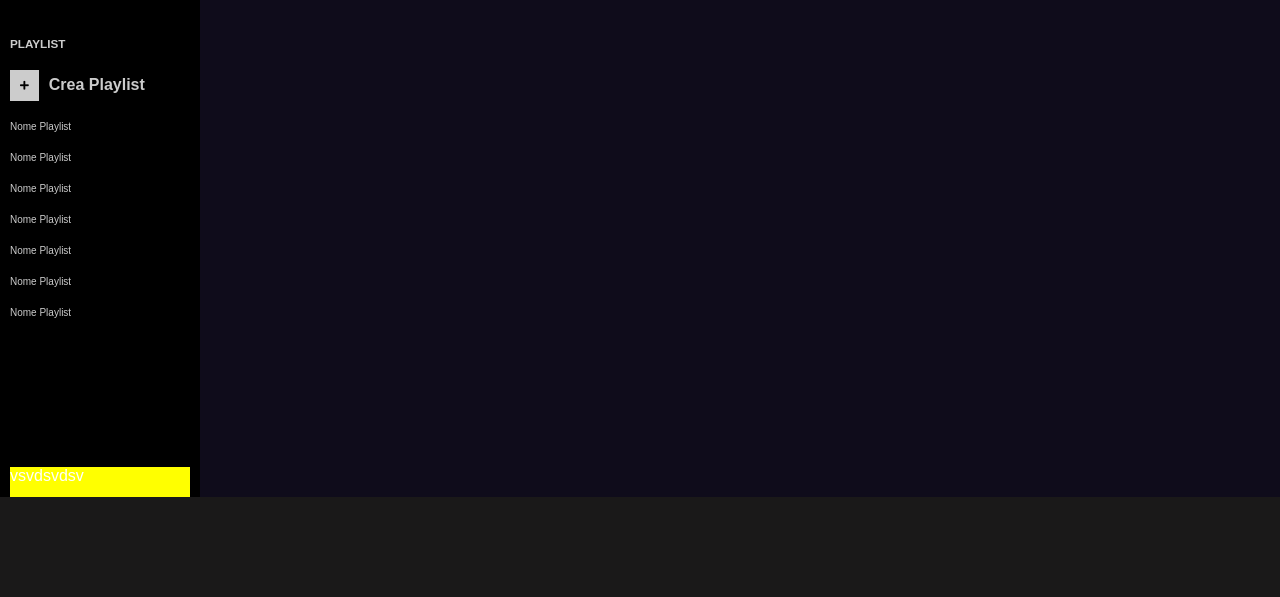
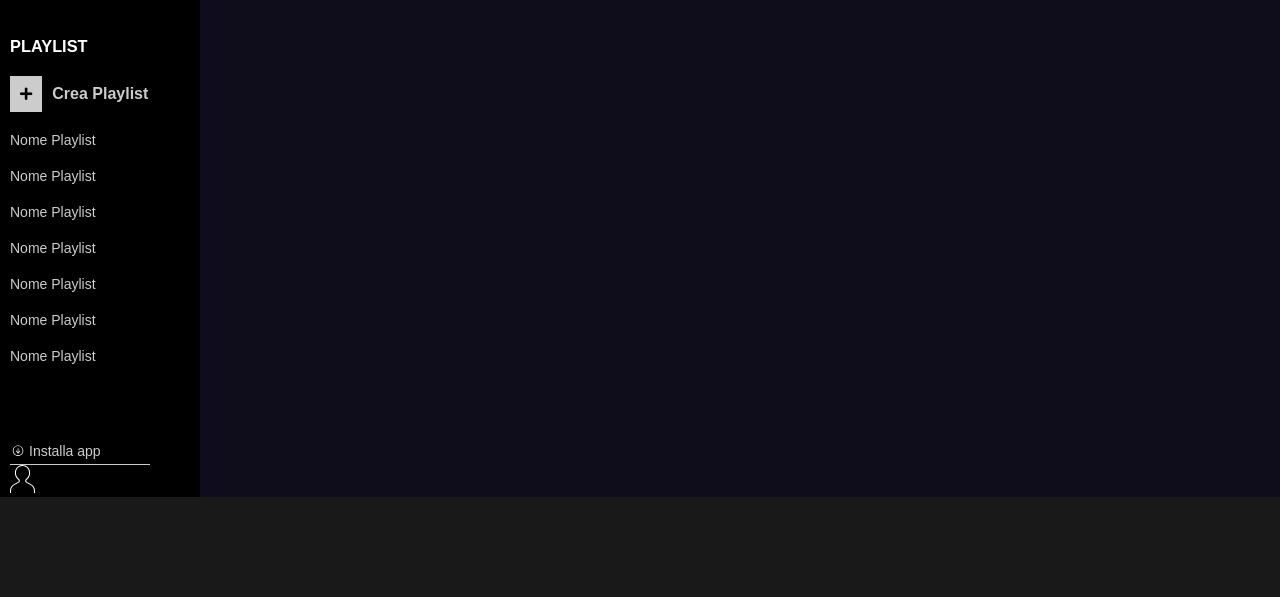
Before and after one commit to Andrea1302/html-css-spotifyweb, a plain HTML site: page index.html in a window 1280 px wide. Shown: the part 203-800 px from the top of the page. Drawn offline with Linux system fonts and the light colour scheme.

Commit message:
Navbar left

```diff
--- a/css/style.css
+++ b/css/style.css
@@ -28,8 +28,6 @@ main{
     background-color: black;
     height: 100%;
     float: left;
-    /* debug  */
-    color: white;
 }
 #central {
     width: calc(100% - 200px );
@@ -67,6 +65,9 @@ footer{
 #navbar_left{
     padding: 0 10px;
     height: 100%;
+    /* display: flex;
+    flex-direction: column;
+    justify-content: space-between;  */
 }
 #navbar_left .space_navbar_left{
     margin:20px 0 ;
@@ -86,6 +87,7 @@ footer{
     /* Search home library  */
     #container_top{
         height:90% ;
+        overflow-y: scroll;
     }
     #nav_top .icon_navbar{
         width: 20%;
@@ -102,16 +104,17 @@ footer{
         align-items: center;
     }
     #nav_top .padding_span{
-        font-size: 10px;
+        font-size: 14px;
     }
 
     /* Playlist  */
     #playlist{
         color: #ccc;
-        font-size: 10px;
+        font-size: 14px;
     }
     #playlist h3{
         margin-top: 40px;
+        color: white;
     }
     #playlist #add_playlist{
         display: flex;
@@ -137,19 +140,30 @@ footer{
         margin: 20px 0;
     }
 
+    /* User e download  */
+    #user_download{
+        color: #ccc;
+        font-size: 14px;
+        display: flex;
+        align-items: center;
+        border-bottom: 1px solid #ccc ;
+        padding-bottom: 5px;
+    }
+    #user_download img {
+        width: 14px;
+        height: auto;
+        margin-right: 5px;
+    }
 
-
-
-
-
-
-
-
-    /* User download  */
-    #navbar_left #user_download{
-        /* debug */
-        height: 100px;
-        background-color: yellow;
+    #user #usericon{
+        width: 25px;
+        height: auto;
+        margin-right: 5px;
+    }
+    #footer_navbar_left{
+        position: fixed;
+        bottom: 100px;
+        left: 10px;
     }
 
 
@@ -188,4 +202,12 @@ footer{
     #playlist{
         display: none;
     }
+
+    .after_img{
+        display: none;
+    }
+    #user_download img{
+        width: 100%;
+        height: auto;
+    }
 }
--- a/index.html
+++ b/index.html
@@ -94,9 +94,17 @@
 
 
             <!-- User e download  -->
-            <div  id="user_download">
-                vsvdsvdsv
+            <div id="footer_navbar_left">
+                <div  id="user_download">
+                    <img src="img/download.svg" alt="download"> <span class="after_img">Installa app</span>
+                </div>
+
+                <div id="user">
+                    <img id="usericon" src="img/profile.svg" alt="user"> <span class="after_img">Andrea Scarpa</span>
+                </div>
             </div>
+
+
         </aside>
 
         <div id="central">
```
Also changed, not shown: 1 other file.
